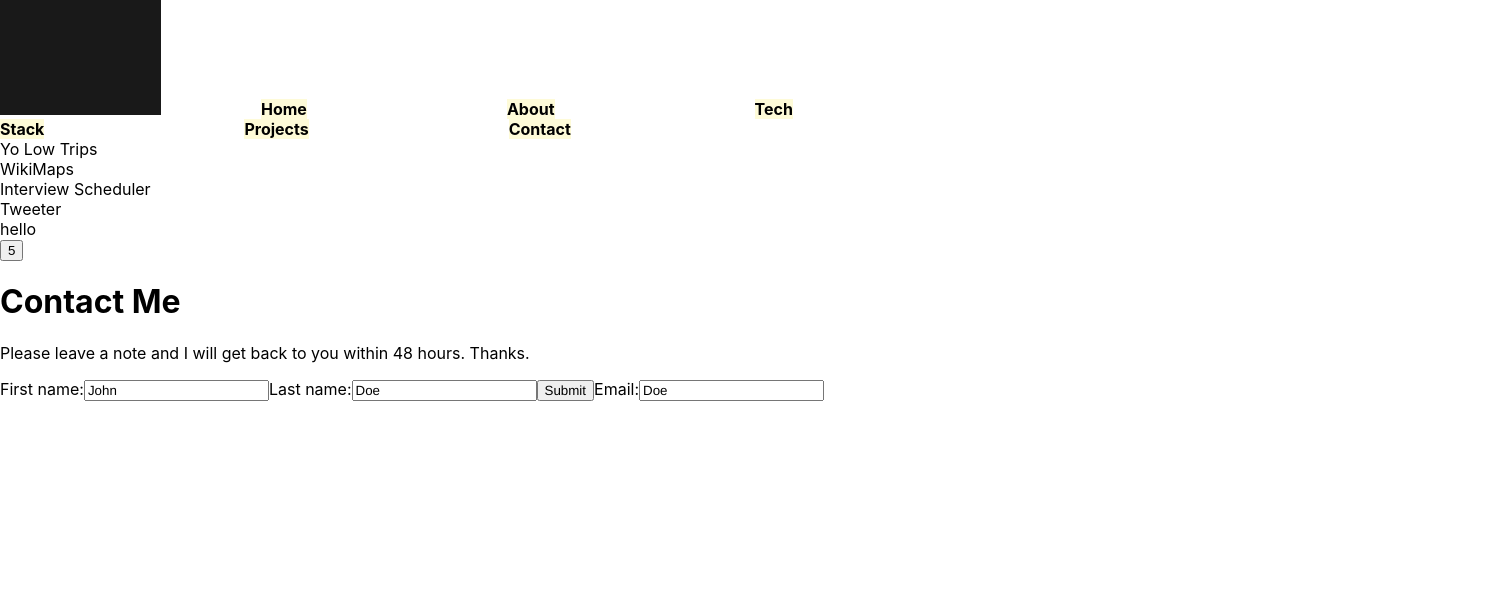
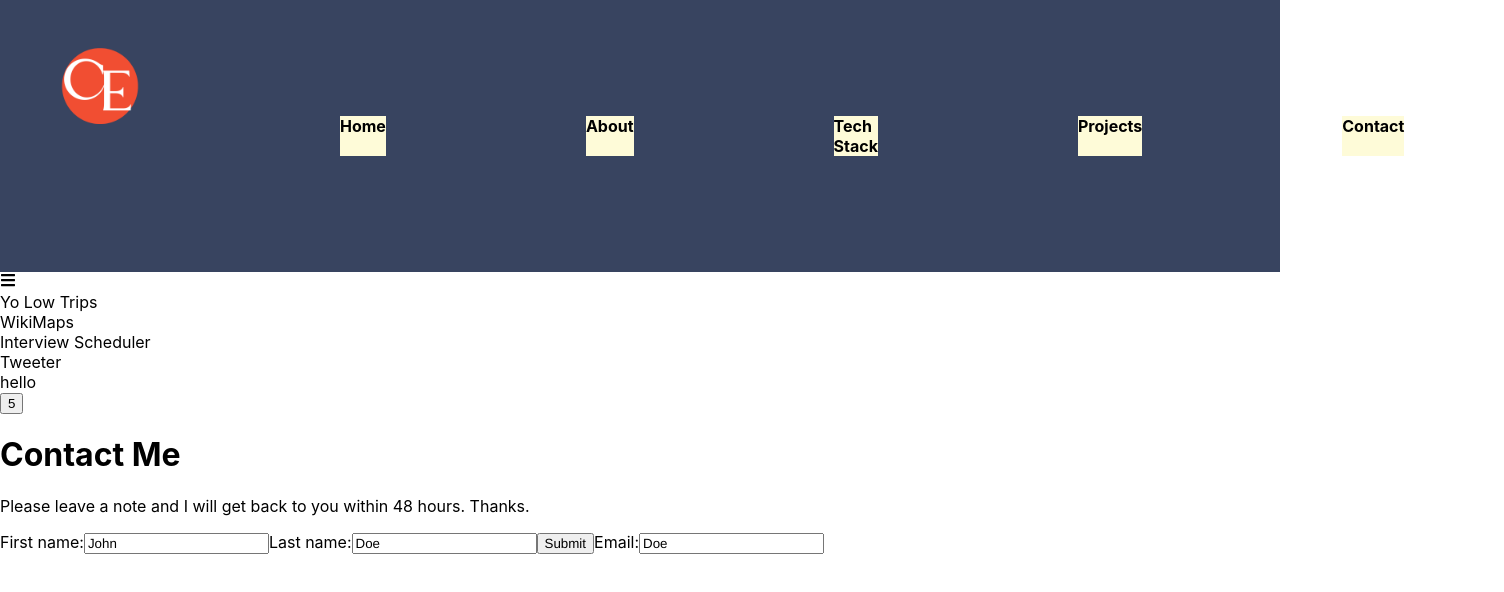
Before and after one commit to Charlesdigital/Portfolio_1, a React (Create React App) app: page / in a window 1280 px wide. Shown: the top 592 px of the page, 1504 px wide, since content can reach past the window. Built offline with nearby package versions, Linux system fonts and the light colour scheme.

Commit message:
add icon and update navbar

```diff
--- a/package.json
+++ b/package.json
@@ -10,6 +10,7 @@
     "axios": "^0.27.2",
     "react": "^18.0.0",
     "react-dom": "^18.0.0",
+    "react-icons": "^4.6.0",
     "react-router-dom": "^6.3.0",
     "react-scripts": "5.0.0",
     "web-vitals": "^2.1.4"
--- a/src/components/Navbar/navbar.css
+++ b/src/components/Navbar/navbar.css
@@ -13,3 +13,19 @@
     position: absolute;
     top: 0;
 }
+
+.list {
+    display: flex;
+    list-style-type: none;
+}
+
+nav {
+    background-color: #384460  ;
+    display: flex;
+    justify-content: space-between
+}
+
+.top-logo {
+width: 200px;
+height: 200px;
+}
--- a/src/components/Navbar/navbar.jsx
+++ b/src/components/Navbar/navbar.jsx
@@ -1,12 +1,14 @@
 import { Link } from 'react-router-dom'
 import "./navbar.css";
+import { FaBars } from 'react-icons/fa'
 // import LogoC from './assets/icons/c.svg'
-import test from '../../assets/icons/test.png'
+import Logo from '../../assets/icons/celogo.png'
 
 function Navbar() {
-
+// const [nav, setNav] = useState(false)
+// const handleClick = () => setNav(!nav)
   return (
-
+<div>
 <nav>
         {/* <Link className='logo' to='/'>
           <img src = {LogoC} alt="logo" />
@@ -15,14 +17,26 @@ function Navbar() {
           <img src = {test} alt="logo" />
         </Link> */}
 
-        <img src = {test} alt="logo" />
+        <img class="top-logo" src = {Logo} alt="logo" />
+        <div>
+<ul class="list">
+        <li class="menu">Home</li>
+        <li class="menu">About</li>
+        <li class="menu">Tech Stack</li>
+        <li class="menu">Projects</li>
+        <li class="menu">Contact</li>
+        </ul>
+        </div>
+</nav>
+{/* hamburger */}
+<div>
+<FaBars/>
+</div>
 
-        <span class="menu">Home</span>
-        <span class="menu">About</span>
-        <span class="menu">Tech Stack</span>
-        <span class="menu">Projects</span>
-        <span class="menu">Contact</span>
-</nav>
+{/* Mobile view */}
+{/* <ul className = {!nav ? 'hidden' : }> */}
+
+</div>
   )
 }
 
```
Also changed, not shown: src/assets/icons/celogo.png (added), 1 other file (tests, documents, lock files or other folders).
